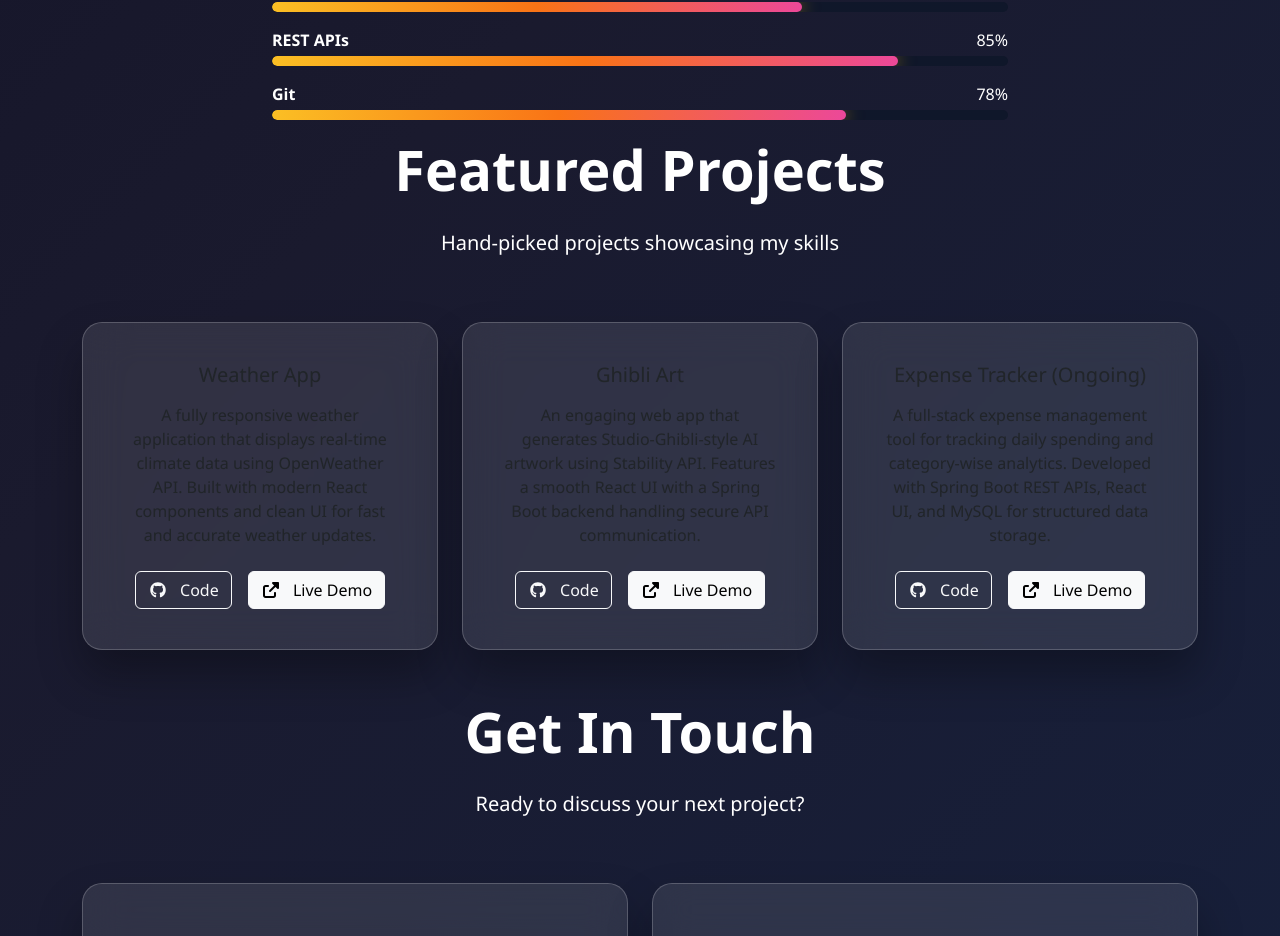
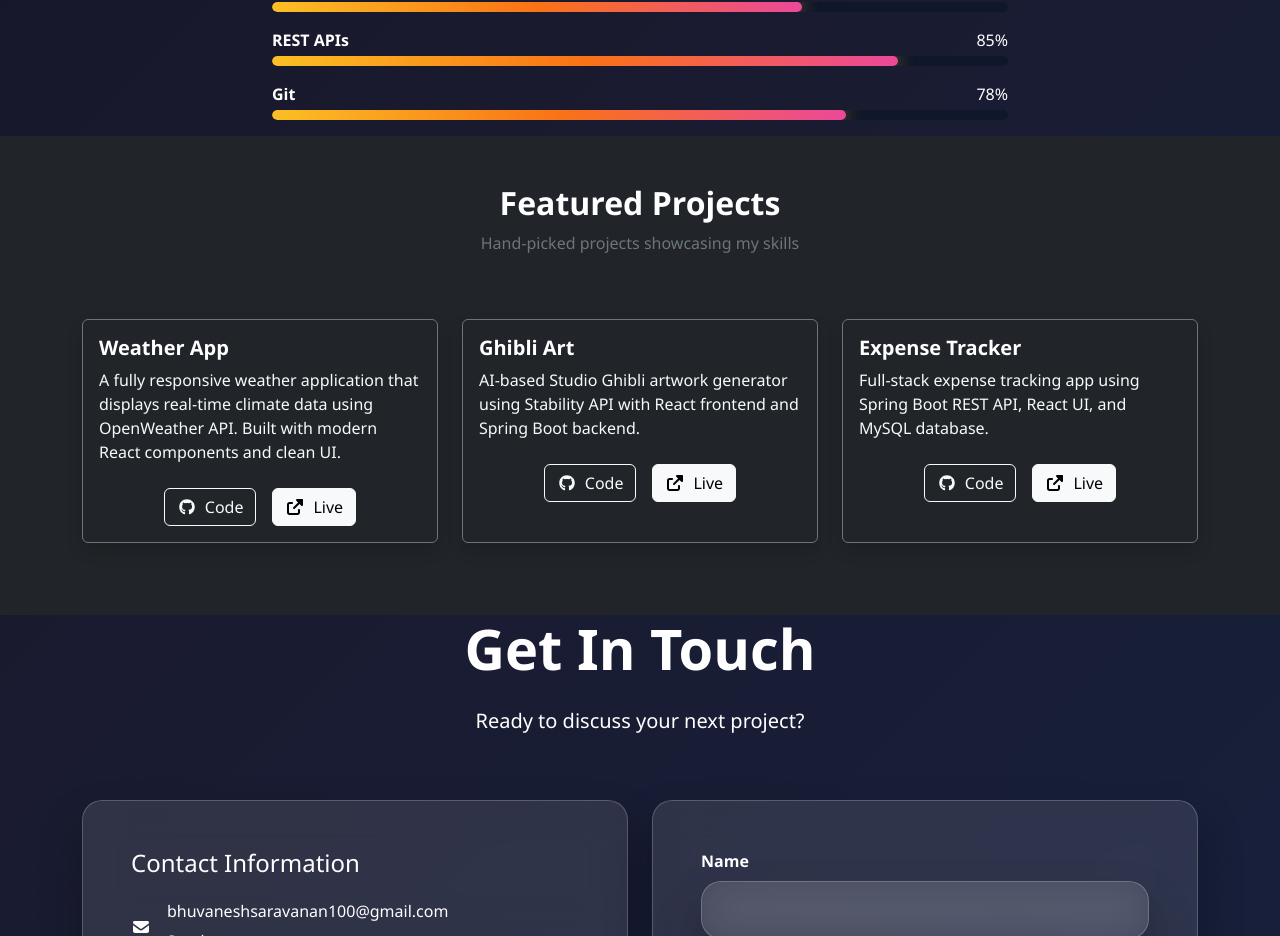
Before and after one commit to BhuvaneshSaravanan100/portfolio, a React (Vite) app: page / in a window 1280 px wide. Shown: the part 1694-2630 px from the top of the page. Built offline with nearby package versions, Linux system fonts and the light colour scheme.

Commit message:
Update projects.jsx

```diff
--- a/src/components/projects.jsx
+++ b/src/components/projects.jsx
@@ -1,55 +1,74 @@
-import { Container, Row, Col, Card, Button } from 'react-bootstrap';
+import { Container, Row, Col, Card } from 'react-bootstrap';
 import { FontAwesomeIcon } from '@fortawesome/react-fontawesome';
 import { faGithub } from '@fortawesome/free-brands-svg-icons';
 import { faExternalLinkAlt } from '@fortawesome/free-solid-svg-icons';
 
-
 const projects = [
   {
     title: 'Weather App',
-    desc: 'A fully responsive weather application that displays real-time climate data using OpenWeather API. Built with modern React components and clean UI for fast and accurate weather updates.',
+    desc: 'A fully responsive weather application that displays real-time climate data using OpenWeather API. Built with modern React components and clean UI.',
     github: 'https://github.com/BhuvaneshSaravanan100/WeatherApp',
     live: 'https://bhuvi-weather-app.netlify.app/'
   },
   {
     title: 'Ghibli Art',
-    desc: 'An engaging web app that generates Studio-Ghibli-style AI artwork using Stability API. Features a smooth React UI with a Spring Boot backend handling secure API communication.',
+    desc: 'AI-based Studio Ghibli artwork generator using Stability API with React frontend and Spring Boot backend.',
     github: 'https://github.com/BhuvaneshSaravanan100/Ghibli_Art_Generator-Front-End',
     live: 'https://ghibli-front-end.netlify.app/'
   },
   {
-    title: 'Expense Tracker (Ongoing)',
-    desc: 'A full-stack expense management tool for tracking daily spending and category-wise analytics. Developed with Spring Boot REST APIs, React UI, and MySQL for structured data storage.',
+    title: 'Expense Tracker',
+    desc: 'Full-stack expense tracking app using Spring Boot REST API, React UI, and MySQL database.',
     github: 'https://github.com/BhuvaneshSaravanan100/portfolio',
     live: '#'
   }
 ];
 
-
-
 function Projects() {
   return (
-    <section id="projects" className="py-20">
+    <section id="projects" className="py-5 bg-dark">
       <Container>
-        <Row className="justify-content-center text-center mb-5">
-          <Col lg={8}>
-            <h2 className="display-4 fw-bold mb-4">Featured Projects</h2>
-            <p className="lead text-slate-300">Hand-picked projects showcasing my skills</p>
+        <Row className="text-center mb-5">
+          <Col>
+            <h2 className="text-white fw-bold">Featured Projects</h2>
+            <p className="text-secondary">
+              Hand-picked projects showcasing my skills
+            </p>
           </Col>
         </Row>
+
         <Row>
           {projects.map((project, index) => (
-            <Col lg={4} md={6} key={index} className="mb-5">
-              <Card className="glass-card h-100 p-4 text-center">
+            <Col lg={4} md={6} className="mb-4" key={index}>
+              <Card className="h-100 bg-dark text-white border-secondary shadow">
                 <Card.Body>
-                  <Card.Title className="h4 mb-3">{project.title}</Card.Title>
-                  <Card.Text className="text-slate-300 mb-4">{project.desc}</Card.Text>
-                  <div className="d-flex gap-3 justify-content-center">
-                    <a href={project.github} className="btn btn-outline-light">
-                      <FontAwesomeIcon icon={faGithub} className="me-2" /> Code
+                  <Card.Title className="fw-semibold">
+                    {project.title}
+                  </Card.Title>
+
+                  <Card.Text className="text-light">
+                    {project.desc}
+                  </Card.Text>
+
+                  <div className="d-flex gap-3 justify-content-center mt-4">
+                    <a
+                      href={project.github}
+                      className="btn btn-outline-light"
+                      target="_blank"
+                      rel="noreferrer"
+                    >
+                      <FontAwesomeIcon icon={faGithub} className="me-2" />
+                      Code
                     </a>
-                    <a href={project.live} className="btn btn-light">
-                      <FontAwesomeIcon icon={faExternalLinkAlt} className="me-2" /> Live Demo
+
+                    <a
+                      href={project.live}
+                      className="btn btn-light"
+                      target="_blank"
+                      rel="noreferrer"
+                    >
+                      <FontAwesomeIcon icon={faExternalLinkAlt} className="me-2" />
+                      Live
                     </a>
                   </div>
                 </Card.Body>
```
